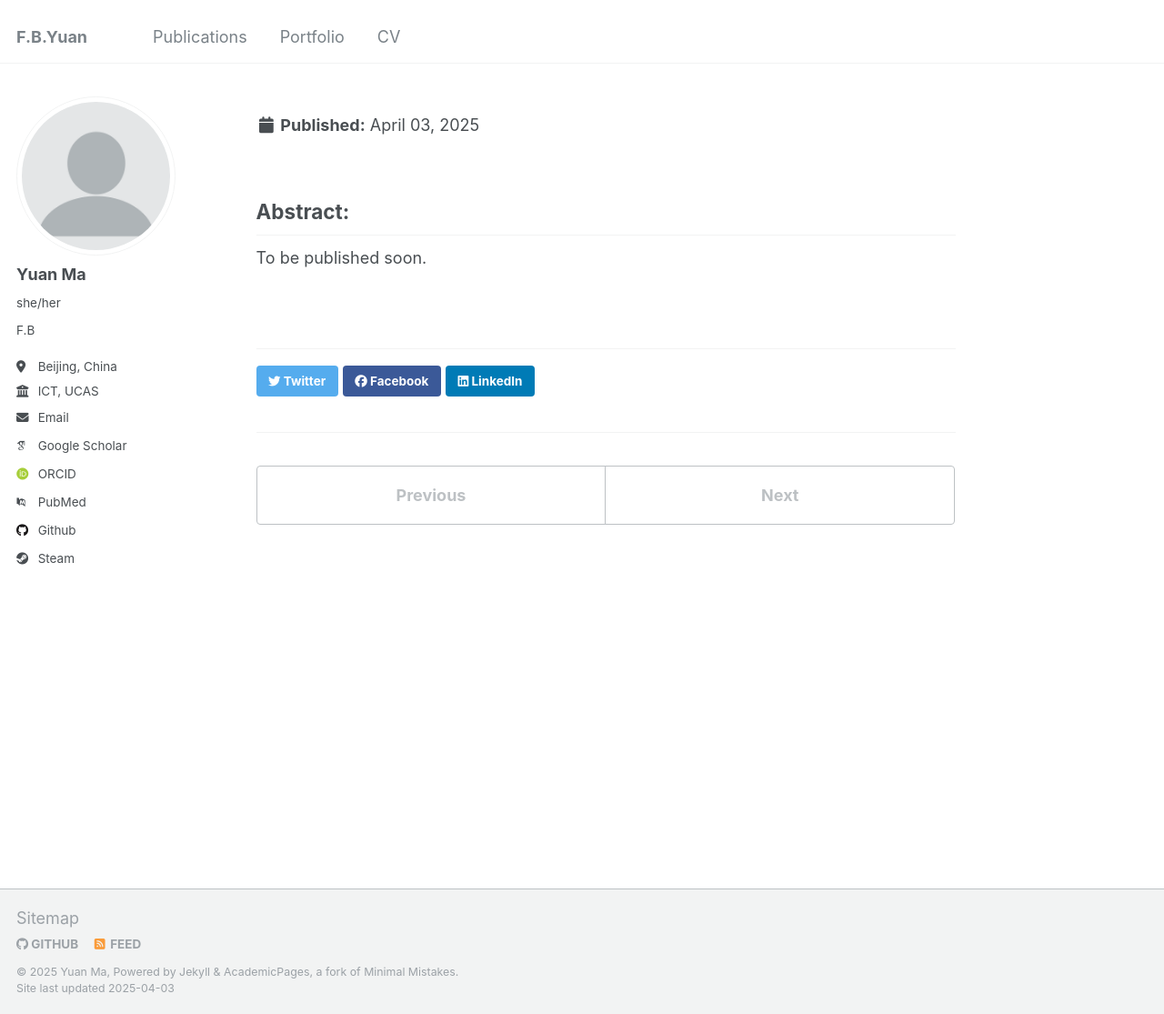
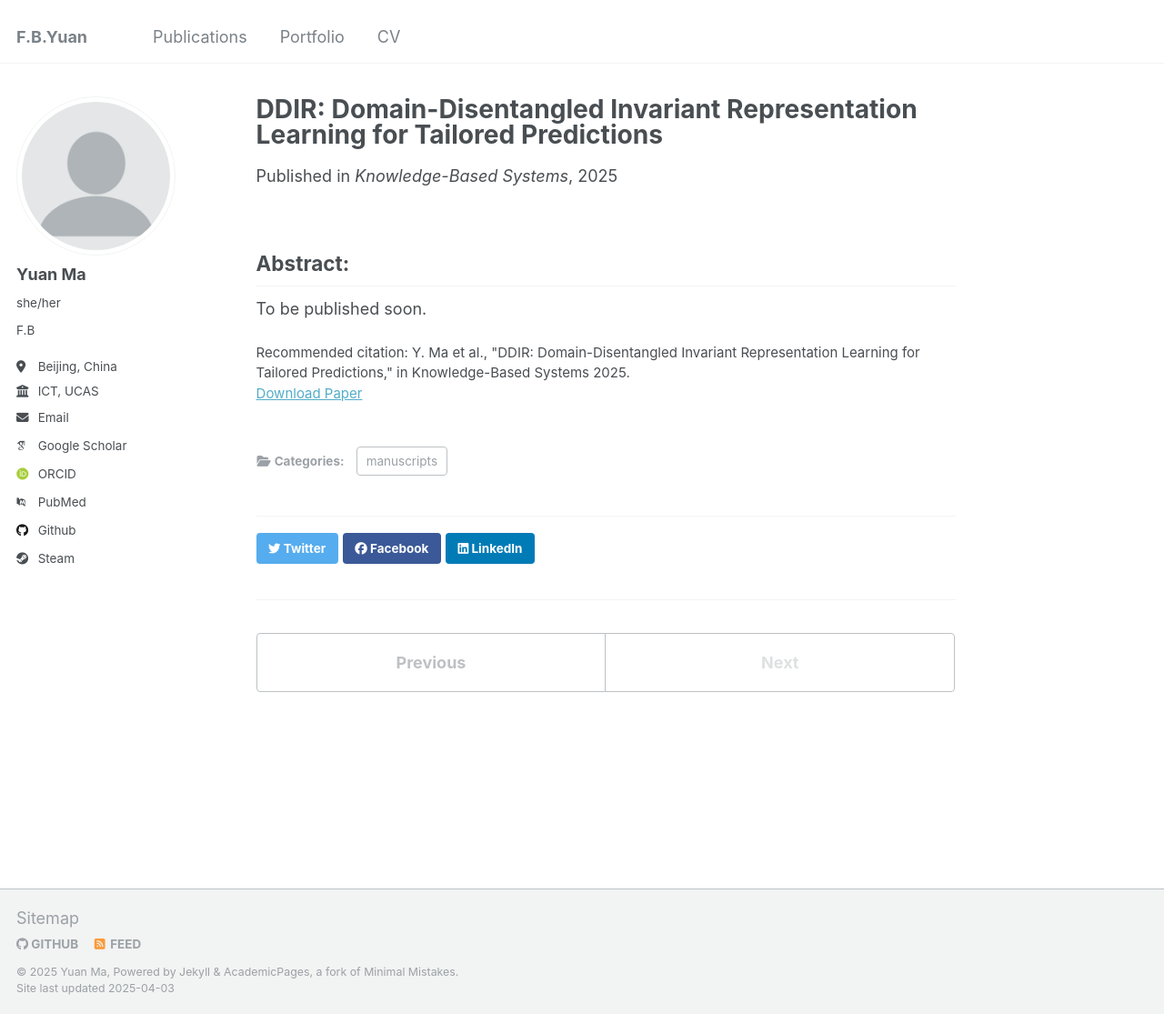
Before and after one commit to FByyyyuan/FByyyyuan.github.io, a Jekyll site: the page built from _publications/2015-10-01-paper-title-number-3.md, in a window 1280 px wide and 1115 px high. Shown: the whole window at 91% size. Built offline with Jekyll 4.4.1, drawn with Linux system fonts in a browser that asks for light colours; some web fonts are replaced.

Commit message:
Update 2015-10-01-paper-title-number-3.md

```diff
--- a/_publications/2015-10-01-paper-title-number-3.md
+++ b/_publications/2015-10-01-paper-title-number-3.md
@@ -2,10 +2,10 @@
 title: "DDIR: Domain-Disentangled Invariant Representation Learning for Tailored Predictions"
 collection: publications
 category: manuscripts
-permalink: '/publication/2015-10-01-paper-title-number-3'
+permalink: /publication/2015-10-01-paper-title-number-3
 excerpt: 'To be published soon.'
 date: 2025-3-16
-venue: 'Knowledge-Based Systems
+venue: 'Knowledge-Based Systems'
 paperurl: 'https://ieeexplore.ieee.org/document/10731841'
 citation: 'Y. Ma et al., "DDIR: Domain-Disentangled Invariant Representation Learning for Tailored Predictions," in Knowledge-Based Systems 2025.'
 ---
```
